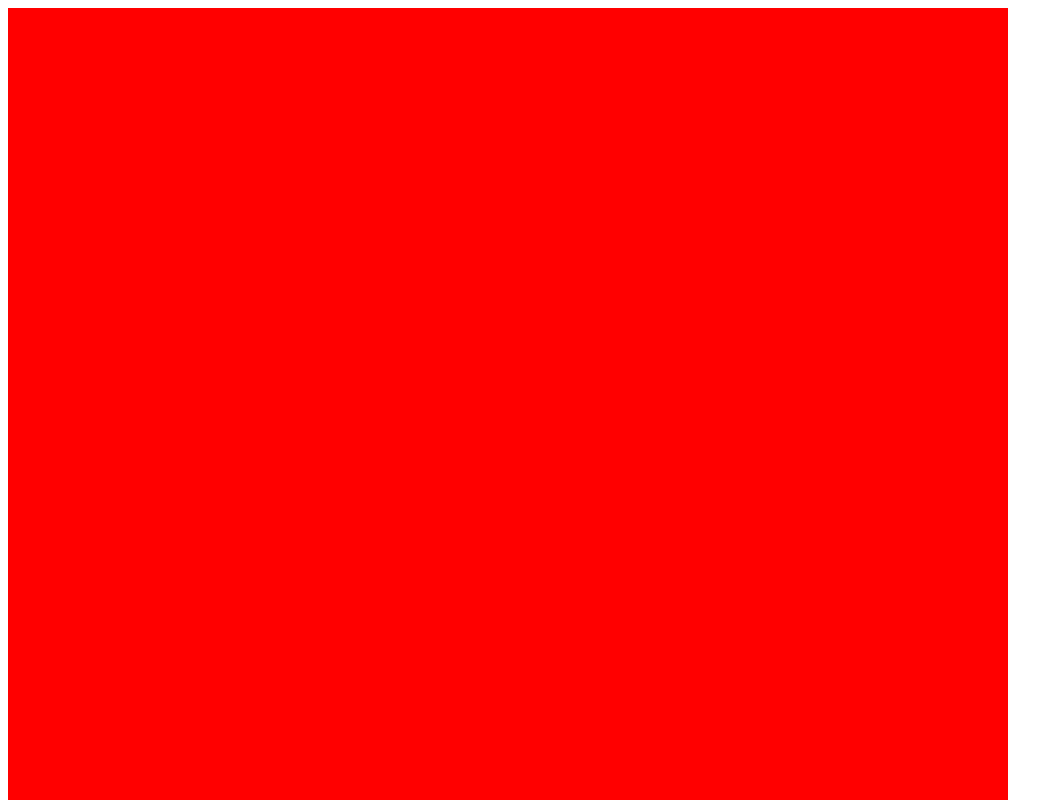
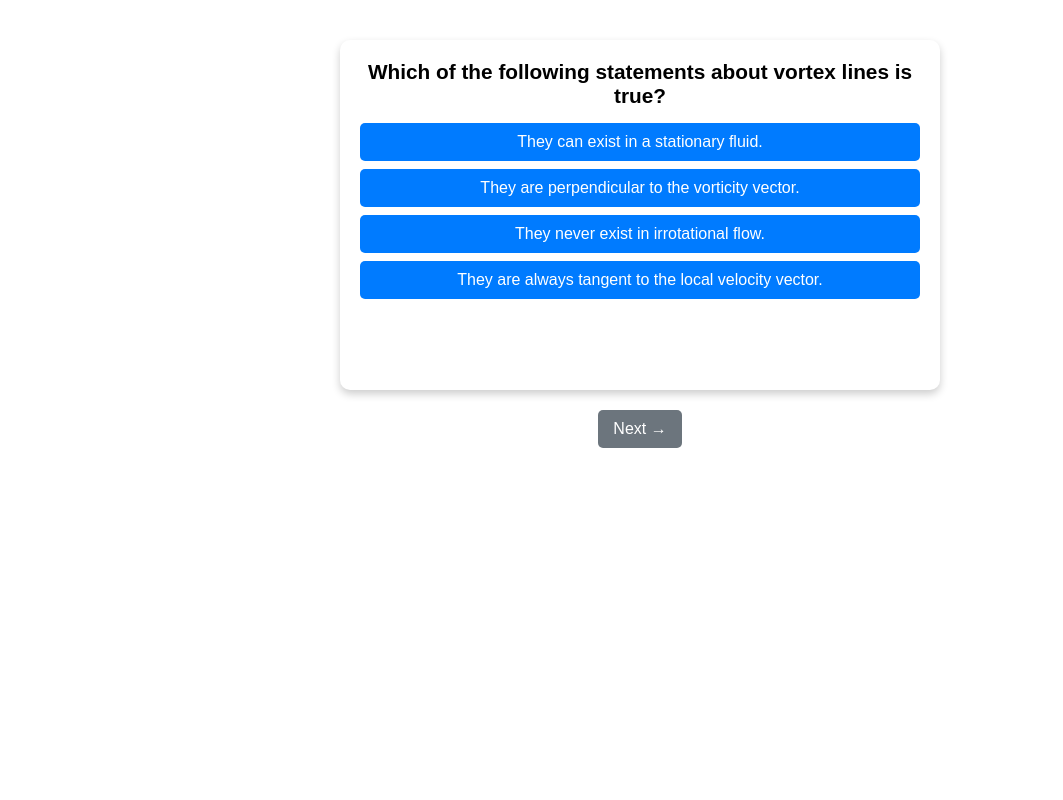
Before and after one commit to zezafa/zezafa.github.io, a plain HTML site: page index.html in a window 1280 px wide. Shown: the top 800 px of the page, without its empty margins (0-1063 px from the left). Drawn offline with Linux system fonts and the light colour scheme.

Commit message:
Add files via upload
new page with multiple choice questions for fluid mech.

```diff
--- a/index.html
+++ b/index.html
@@ -1,25 +1,22 @@
 <!DOCTYPE html>
-<html>
-<script>
-function changeClass() {
-  document.getElementById("dut").classList.toggle("blue");
-  console.log("clicked");
-}
-</script>
+<html lang="en">
+<head>
+<link rel=“shortcut icon” href=“#”>
+<meta charset="UTF-8">
+<title>Flashcard MCQ Game</title>
+<link rel="stylesheet" href="style.css">
+</head>
+<body>
 
-<body>
- <div id="dut" class="red" onclick="changeClass()"> </div>
+<div id="flashcard-container">
+
+    <div class="flashcard" id="flashcard">
+        <!-- Question / Answer will be inserted here by JS -->
+    </div>
+
+    <button id="nextBtn" disabled>Next →</button>
+</div>
+
+<script src="script.js"></script>
 </body>
-<style>
-#dut {
-      height: 2000px;
-      width: 1000px;
-}
-
-.red { background-color: red; }
-
-.blue {
-    background-color: blue;
-}
-</style>
 </html>
--- /dev/null
+++ b/questions.json
@@ -0,0 +1,123 @@
+[
+  {
+    "question": "What is the mathematical definition of vorticity in three dimensions?",
+    "options": [
+      "ω = ∇ × u",
+      "ω = ∇ · u",
+      "ω = ∇²u",
+      "ω = u × ∇p"
+    ],
+    "correctAnswer": "ω = ∇ × u",
+    "explanation": "Vorticity is defined as the curl of the velocity field, ω = ∇×u. This follows directly from the lecture’s definition (see Citation 1 and 2)."
+  },
+  {
+    "question": "Which of the following statements about vortex lines is true?",
+    "options": [
+      "They are always tangent to the local velocity vector.",
+      "They can exist in a stationary fluid.",
+      "They are perpendicular to the vorticity vector.",
+      "They never exist in irrotational flow."
+    ],
+    "correctAnswer": "They are always tangent to the local velocity vector.",
+    "explanation": "Vortex lines are defined as curves that are everywhere tangent to the vorticity vector; since ω = ∇×u, they are also tangent to the local velocity in a fluid with non‑zero vorticity. They do not exist in irrotational flow or stationary fluid (Citation 2)."
+  },
+  {
+    "question": "Which theorem states that circulation is conserved along a vortex tube?",
+    "options": [
+      "Kelvin’s circulation theorem",
+      "Gauss’ theorem",
+      "Stokes’ theorem",
+      "Burgers’ equation"
+    ],
+    "correctAnswer": "Kelvin’s circulation theorem",
+    "explanation": "Kelvin’s theorem asserts that, in an inviscid barotropic flow with conservative body forces, the circulation around a closed material contour is conserved. This applies to vortex tubes (Lecture overview)."
+  },
+  {
+    "question": "In a steady incompressible flow, what does Gauss’ divergence theorem imply about the vorticity field?",
+    "options": [
+      "∇·ω = 0",
+      "∇×ω = 0",
+      "∇²ω = 0",
+      "∇·u = 0"
+    ],
+    "correctAnswer": "∇·ω = 0",
+    "explanation": "For a steady incompressible flow, the divergence of vorticity is zero (∇·ω = 0), as derived from taking the curl of the continuity equation and applying Gauss’ theorem (Citation 2)."
+  },
+  {
+    "question": "Which term in the vorticity transport equation represents vortex stretching?",
+    "options": [
+      "(u · ∇)ω",
+      "(ω · ∇)u",
+      "ν∇²ω",
+      "∇p × ∇ρ"
+    ],
+    "correctAnswer": "(ω · ∇)u",
+    "explanation": "The vortex stretching term is (ω · ∇)u, which describes how vorticity magnitude changes due to velocity gradients along the vorticity direction (Lecture 3)."
+  },
+  {
+    "question": "What physical effect does the viscous diffusion term ν∇²ω in the vorticity equation produce?",
+    "options": [
+      "Generation of new vorticity",
+      "Smoothing of vorticity gradients",
+      "Stretching of vortex tubes",
+      "Conservation of circulation"
+    ],
+    "correctAnswer": "Smoothing of vorticity gradients",
+    "explanation": "The diffusion term ν∇²ω acts to spread out and smoothen vorticity, analogous to heat conduction in temperature fields."
+  },
+  {
+    "question": "Which of the following flows is irrotational?",
+    "options": [
+      "Potential flow around a cylinder",
+      "Uniform shear flow",
+      "Rotating rigid body flow",
+      "Stokes’ first problem"
+    ],
+    "correctAnswer": "Potential flow around a cylinder",
+    "explanation": "A potential flow has zero vorticity everywhere; the velocity field can be expressed as the gradient of a scalar potential."
+  },
+  {
+    "question": "In the Biot–Savart law for two-dimensional point vortices, the induced velocity at a point (x,y) depends on which quantity?",
+    "options": [
+      "The distance r between the point and each vortex",
+      "The pressure difference across the vortex",
+      "The fluid density ρ",
+      "The viscosity ν"
+    ],
+    "correctAnswer": "The distance r between the point and each vortex",
+    "explanation": "In 2‑D, the induced velocity is inversely proportional to the distance from each point vortex (Lecture 3)."
+  },
+  {
+    "question": "Which of the following best describes a vortex tube?",
+    "options": [
+      "A surface of constant pressure.",
+      "A tubular region carrying vorticity with conserved circulation.",
+      "A line along which velocity is zero.",
+      "An area where viscosity dominates."
+    ],
+    "correctAnswer": "A tubular region carrying vorticity with conserved circulation.",
+    "explanation": "A vortex tube is a bundle of vortex lines; its circulation remains constant as it moves (Lecture 2)."
+  },
+  {
+    "question": "What is the relationship between stream tubes and vortex tubes regarding conservation laws?",
+    "options": [
+      "Both conserve volume flow, but only vortex tubes conserve circulation.",
+      "Only stream tubes conserve circulation.",
+      "Both conserve circulation but not volume flow.",
+      "Neither conserves any quantity."
+    ],
+    "correctAnswer": "Both conserve volume flow, but only vortex tubes conserve circulation.",
+    "explanation": "Gauss’ theorem shows that volume flux is conserved in a stream tube; Kelvin’s theorem ensures circulation conservation in a vortex tube (Lecture 2)."
+  },
+  {
+    "question": "Which identity is used to derive the vorticity equation from the momentum equation?",
+    "options": [
+      "(∇×(u·∇)u = (ω·∇)u - (u·∇)ω)",
+      "∇·(ρu) = 0",
+      "∇²(u × ω) = 0",
+      "∇·ω = ∇×u"
+    ],
+    "correctAnswer": "(∇×(u·∇)u = (ω·∇)u - (u·∇)ω)",
+    "explanation": "Taking the curl of the momentum equation and using vector identities yields the convective‑stretching form of the vorticity equation."
+  }
+]
--- /dev/null
+++ b/script.js
@@ -0,0 +1,141 @@
+/* ====================  flashcard script  ===================== */
+
+/* ---- CONFIG ----------------------------------------------------
+   Adjust these if you want different behaviour.
+--------------------------------------------------------------- */
+const QUESTIONS_URL = 'questions.json';   // path to your JSON file
+// ----------------------------------------------------------------
+
+let questions   = [];      // holds all loaded question objects
+let currentIdx  = -1;      // index of the currently displayed question
+let answered    = false;   // true after a choice has been made
+let correctAns  = null;     // the right answer for the current card
+
+/* -----------------------------------------------------------------
+   Load questions once the page is ready.
+----------------------------------------------------------------- */
+document.addEventListener('DOMContentLoaded', () => {
+    fetch(QUESTIONS_URL)
+        .then(r => r.json())
+        .then(data => {
+            if (!Array.isArray(data) || data.length === 0) {
+                throw new Error('JSON must contain an array of question objects');
+            }
+            questions = shuffleArray(data);
+            showNext();
+        })
+        .catch(err => alert(`Error loading questions: ${err}`));
+});
+
+/* -----------------------------------------------------------------
+   "Next" button click → show next card.
+----------------------------------------------------------------- */
+document.getElementById('nextBtn').addEventListener('click', showNext);
+
+/* ====================  CORE FUNCTIONS  ========================= */
+
+/**
+ * Show the next question. When we run out of cards, reshuffle and start over.
+ */
+function showNext() {
+    answered = false;
+    correctAns = null;            // reset for new card
+    document.getElementById('nextBtn').disabled = true;
+
+    currentIdx++;
+    if (currentIdx >= questions.length) {   // end of deck
+        currentIdx = 0;
+        questions = shuffleArray(questions);
+    }
+
+    const q = questions[currentIdx];
+    renderCard(q);
+}
+
+/**
+ * Build the card DOM for a given question object.
+ */
+function renderCard(q) {
+    const container = document.getElementById('flashcard');
+    container.innerHTML = '';                // clear any previous card
+
+    const inner = document.createElement('div');
+    inner.className = 'card-inner';
+    container.appendChild(inner);
+
+    /* ----- Front side – question + options ----- */
+    const front = document.createElement('div');
+    front.className = 'card-front';
+    inner.appendChild(front);
+
+    const h2 = document.createElement('h2');
+    h2.textContent = q.question;
+    h2.className = 'question';
+    front.appendChild(h2);
+
+    const ul = document.createElement('ul');
+    ul.className = 'options';
+
+    // Shuffle options so the correct one isn’t always #1
+    const opts = shuffleArray([...q.options]);
+
+    opts.forEach(opt => {
+        const li  = document.createElement('li');
+        const btn = document.createElement('button');
+        btn.textContent = opt;
+        btn.className = 'optionBtn';
+        btn.onclick   = () => answerChoice(btn, q.correctAnswer === opt);
+        li.appendChild(btn);
+        ul.appendChild(li);
+    });
+
+    front.appendChild(ul);
+
+    /* ----- Back side – explanation ----- */
+    const back = document.createElement('div');
+    back.className = 'card-back';
+    inner.appendChild(back);
+
+    // Placeholder text; will be updated after answering
+    const msg  = document.createElement('p');
+    msg.id     = 'resultMsg';
+    back.appendChild(msg);
+
+    const exp = document.createElement('p');
+    exp.textContent = q.explanation || '';
+    back.appendChild(exp);
+}
+
+/**
+ * Handle a user's choice.
+ */
+function answerChoice(btn, isCorrect) {
+    if (answered) return;          // ignore clicks after the first one
+    answered = true;
+    correctAns = btn.textContent;
+
+    document.getElementById('nextBtn').disabled = false;
+
+    // Flip the card to show explanation
+    const inner = btn.closest('.card-inner');
+    inner.classList.add('card-flipped');
+
+    // Colour the chosen button green/red
+    btn.className += isCorrect ? ' correct' : ' incorrect';
+
+    /* Update the message on the back side */
+    const msg = document.getElementById('resultMsg');
+    msg.innerHTML = `<strong>${isCorrect ? '✅ Correct!' : '❌ Wrong!'}</strong>`;
+}
+
+/**
+ * Utility: return a shuffled copy of an array.
+ */
+function shuffleArray(arr) {
+    const a = arr.slice();           // clone so we don’t mutate the original
+    for (let i = a.length - 1; i > 0; i--) {
+        const j = Math.floor(Math.random() * (i + 1));
+        [a[i], a[j]] = [a[j], a[i]];
+    }
+    return a;
+}
--- /dev/null
+++ b/style.css
@@ -0,0 +1,72 @@
+/* Basic reset */
+* { box-sizing: border-box; margin:0; padding:0; font-family:Arial,Helvetica,sans-serif; }
+
+/* Center the container */
+#flashcard-container {
+    width:90%; max-width:600px;
+    margin:5vh auto;
+    text-align:center;
+}
+
+/* Flashcard styling */
+.flashcard{
+    perspective: 1000px;
+    height:350px;
+}
+.card-inner{
+    position:relative;
+    width:100%;
+    height:100%;
+    transition:transform .6s;
+    transform-style:preserve-3d;
+}
+.card-flipped{ transform:rotateY(180deg); }
+
+/* Front & Back */
+.card-front, .card-back{
+    position:absolute;
+    width:100%; height:100%;
+    backface-visibility:hidden;
+    border-radius:10px;
+    box-shadow:0 4px 8px rgba(0,0,0,.2);
+    padding:20px;
+}
+.card-front{ background:#fff; }
+.card-back{
+    background:#f9f9f9;
+    transform:rotateY(180deg);
+}
+
+h2.question{ font-size:1.3rem; margin-bottom:15px; }
+
+ul.options{ list-style:none; }
+ul.options li{
+    margin:8px 0;
+}
+button.optionBtn{
+    width:100%;
+    padding:10px 12px;
+    border:none;
+    border-radius:5px;
+    background:#007bff;
+    color:#fff;
+    font-size:1rem;
+    cursor:pointer;
+}
+button.optionBtn:hover{ background:#0069d9; }
+
+.correct{ background:#28a745 !important; }
+.incorrect{ background:#dc3545 !important; }
+
+/* Next button */
+#nextBtn{
+    margin-top:20px;
+    padding:10px 15px;
+    font-size:1rem;
+    border:none;
+    border-radius:5px;
+    background:#6c757d;
+    color:#fff;
+    cursor:pointer;
+}
+#nextBtn:hover{ background:#5a6268; }
```
